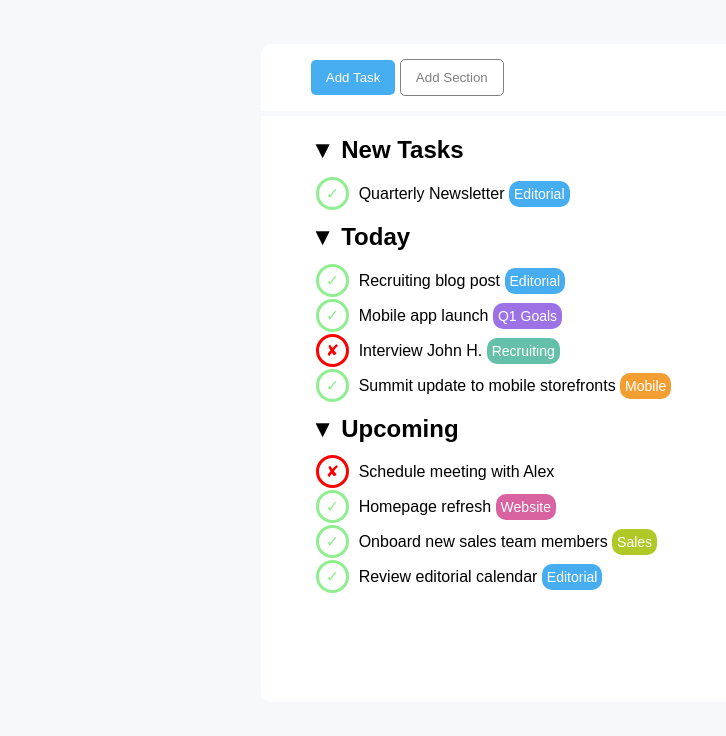
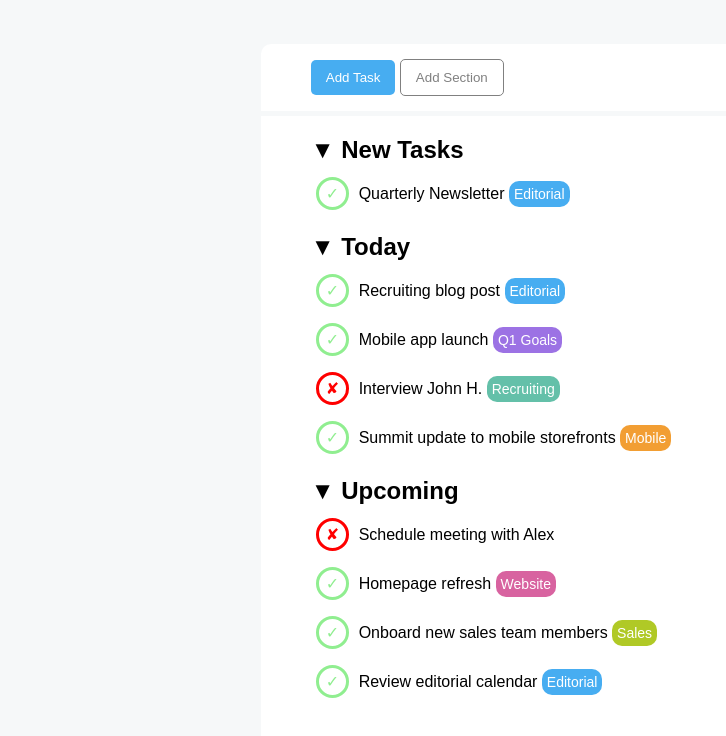
Before and after one commit to PietroCipolla95/html-css-toboolist, a plain HTML site: page index.html in a window 1280 px wide. Shown: the part 114-850 px from the top of the page, without its empty margins (0-726 px from the left). Before the commit the page ends 824 px from the top, so only its background shows below. Drawn offline with Linux system fonts and the light colour scheme.

Commit message:
add margin
added margin between p elements

```diff
--- a/css/style.css
+++ b/css/style.css
@@ -68,6 +68,11 @@ body{
     margin-left: 50px;
     margin-bottom: 100px;
 }
+
+p{
+    margin-bottom: 30px;
+}
+
 
 /* #endregion BodyLayout */
 
```
